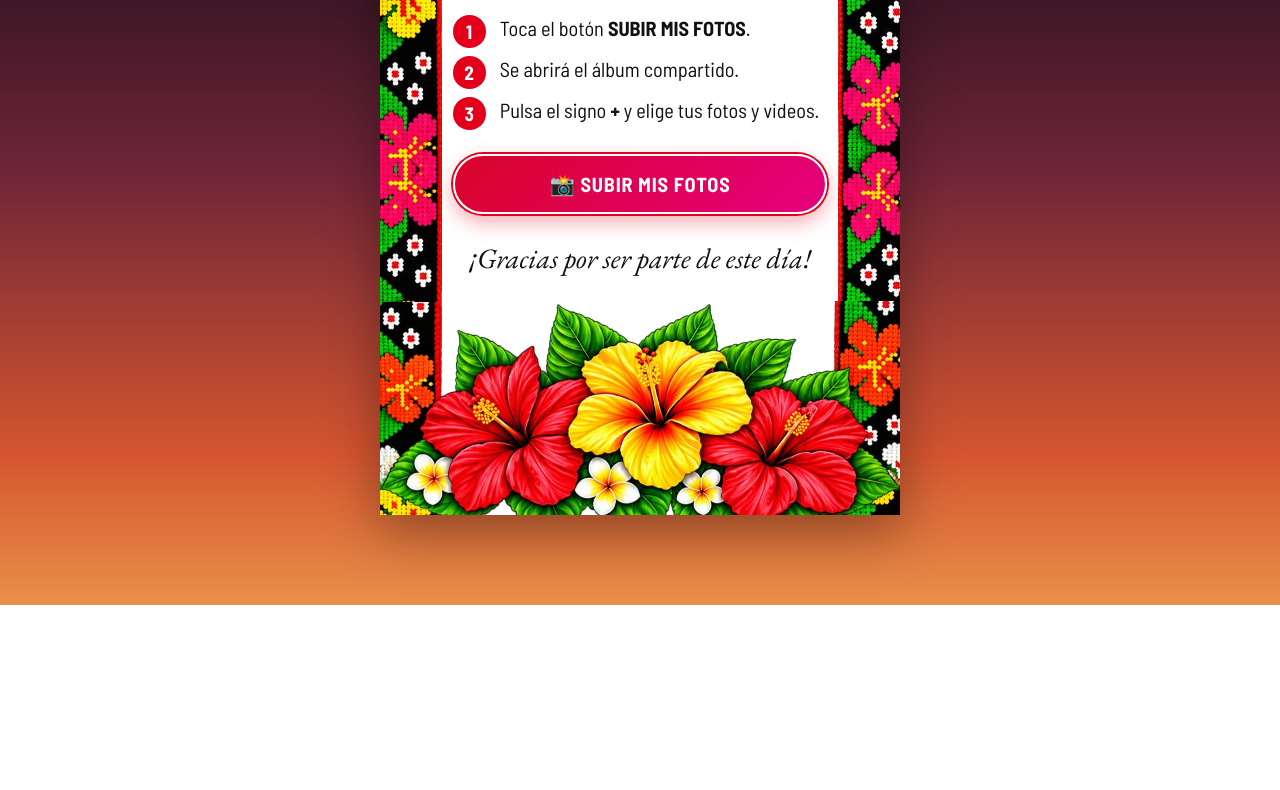
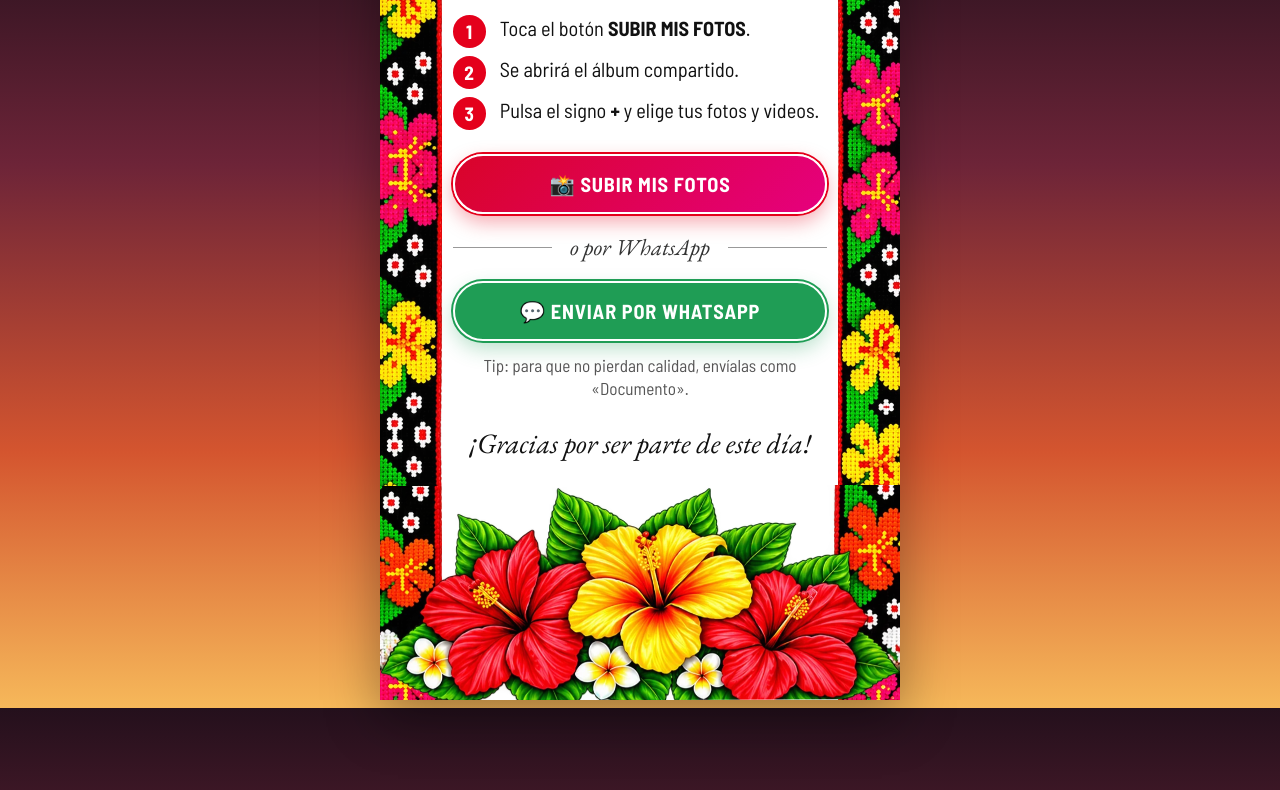
Before and after one commit to eduardoalva508-gif/fotos, a plain HTML site: page index.html in a window 1280 px wide. Shown: the part 892-1682 px from the top of the page. Before the commit the page ends 1497 px from the top, so only its background shows below. Drawn offline with nearby package versions, Linux system fonts and the light colour scheme.

Commit message:
Numero para fotos

```diff
--- a/index.html
+++ b/index.html
@@ -245,7 +245,7 @@ body.open .music{opacity:1;transform:none;pointer-events:auto}
 var CONFIG={
   fotosUrl:'https://photos.app.goo.gl/R7b9rjyqHzmLYJfC6',  // álbum compartido de Google Fotos
   grupoUrl:'',                                             // enlace de invitación al grupo de WhatsApp (vacío = botón oculto)
-  chatNumero:'',                                           // número que recibirá las fotos por WhatsApp, con 52 y sin + ni espacios (vacío = botón oculto)
+  chatNumero:'529932564553',                                           // número que recibirá las fotos por WhatsApp, con 52 y sin + ni espacios (vacío = botón oculto)
   chatMensaje:'📸 ¡Hola! Les comparto mis fotos y videos de la boda de Rosa Aurora y Eduardo del Carmen. 💐'
 };
 var doc=document;doc.documentElement.classList.add('js');
```
